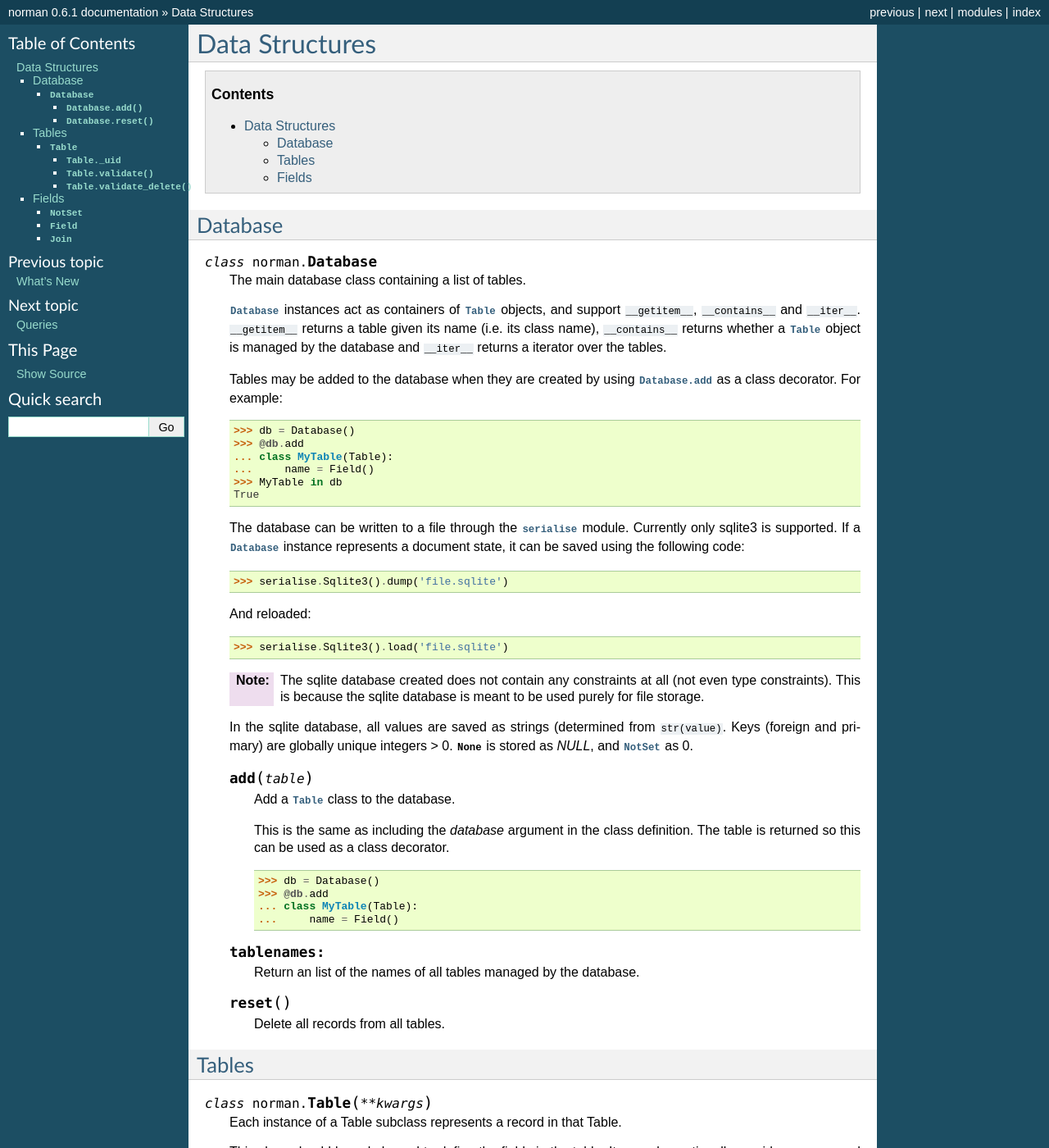
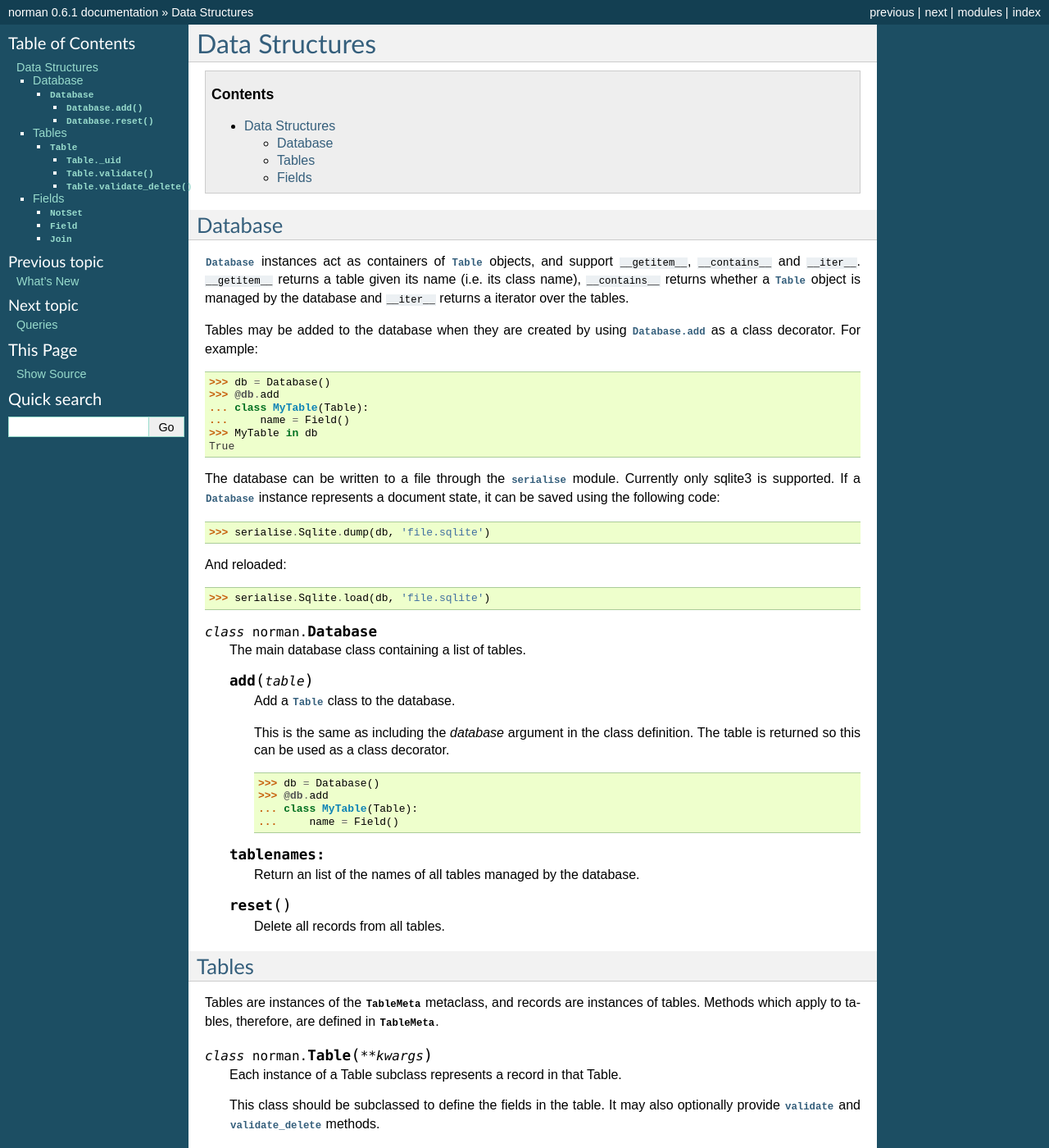
Before and after one commit to aquavitae/norman, a Sphinx documentation site: the page built from doc/source/data.rst, in a window 1280 px wide and 1400 px high. Shown: the whole window at 82% size. Built offline with Sphinx 7.4.7, drawn with Linux system fonts in a browser that asks for light colours.

Commit message:
Documentation updated

```diff
--- a/doc/source/data.rst
+++ b/doc/source/data.rst
@@ -13,19 +13,14 @@ Data Structures
 
 Database
 --------
+`Database` instances act as containers of `Table` objects, and support
+``__getitem__``, ``__contains__`` and ``__iter__``.  ``__getitem__``
+returns a table given its name (i.e. its class name), ``__contains__``
+returns whether a `Table` object is managed by the database and
+``__iter__`` returns a iterator over the tables.
 
-.. class:: Database
-
-    The main database class containing a list of tables.
-
-    `Database` instances act as containers of `Table` objects, and support
-    ``__getitem__``, ``__contains__`` and ``__iter__``.  ``__getitem__``
-    returns a table given its name (i.e. its class name), ``__contains__``
-    returns whether a `Table` object is managed by the database and
-    ``__iter__`` returns a iterator over the tables.
-
-    Tables may be added to the database when they are created by using
-    `Database.add` as a class decorator.  For example:
+Tables may be added to the database when they are created by using
+`Database.add` as a class decorator.  For example::
 
     >>> db = Database()
     >>> @db.add
@@ -34,30 +29,26 @@ Database
     >>> MyTable in db
     True
 
-    The database can be written to a file through the `serialise` module.
-    Currently only sqlite3 is supported.  If a `Database` instance represents
-    a document state, it can be saved using the following code:
+The database can be written to a file through the `serialise` module.
+Currently only sqlite3 is supported.  If a `Database` instance represents
+a document state, it can be saved using the following code:
 
-    .. doctest::
-        :options: +SKIP
+.. doctest::
+    :options: +SKIP
 
-        >>> serialise.Sqlite3().dump('file.sqlite')
+    >>> serialise.Sqlite.dump(db, 'file.sqlite')
 
-    And reloaded:
+And reloaded:
 
-    .. doctest::
-        :options: +SKIP
+.. doctest::
+    :options: +SKIP
 
-        >>> serialise.Sqlite3().load('file.sqlite')
+    >>> serialise.Sqlite.load(db, 'file.sqlite')
 
-    :note:
-        The sqlite database created does not contain any constraints
-        at all (not even type constraints).  This is because the sqlite
-        database is meant to be used purely for file storage.
 
-    In the sqlite database, all values are saved as strings (determined
-    from ``str(value)``.  Keys (foreign and primary) are globally unique
-    integers > 0.  `None` is stored as *NULL*, and `NotSet` as 0.
+.. class:: Database
+
+    The main database class containing a list of tables.
 
 
     .. method:: add(table)
@@ -87,12 +78,14 @@ Database
 Tables
 ------
 
+Tables are instances of the `TableMeta` metaclass, and records are instances
+of tables.  Methods which apply to tables, therefore, are defined in
+`TableMeta`.
+
+
 .. class TableMeta
 
     Base metaclass for all tables.
-
-    The methods provided by this metaclass are essentially those which apply
-    to the table (as opposed to those which apply records).
 
     Tables support a limited sequence-like interface, with rapid lookup
     through indexed fields.  The sequence operations supported are ``__len__``,
```
Also changed, not shown: 2 other files.
